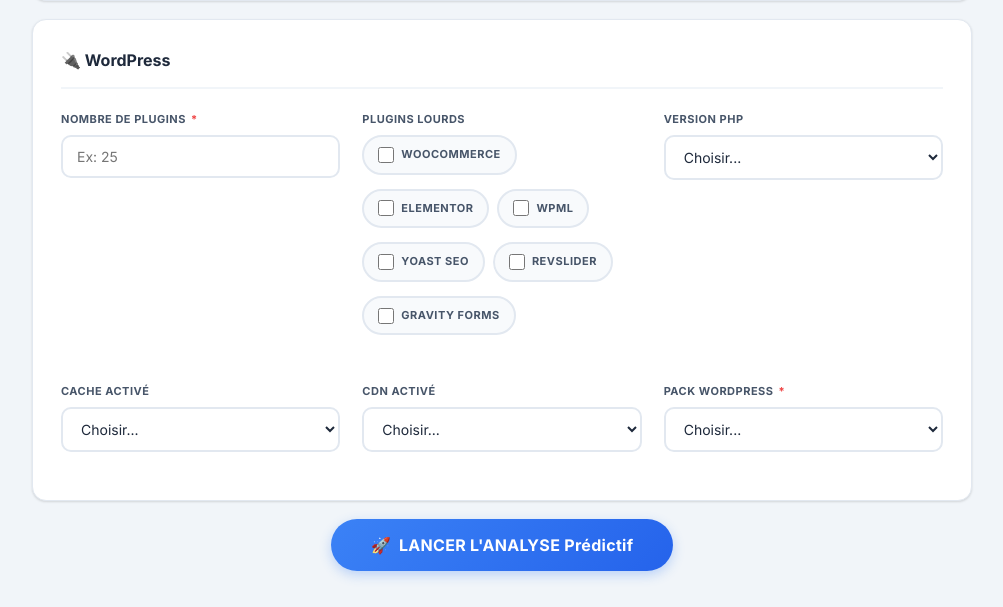
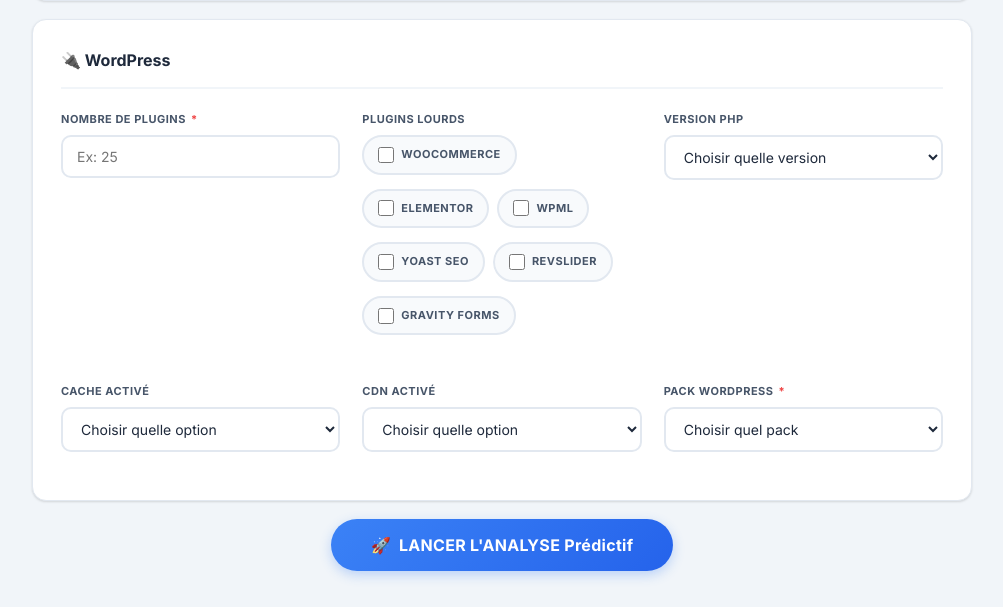
Before and after one commit to tech-abdennour/SFE, a PHP site: page /download/dashboard.php in a window 1280 px wide. Shown: the part 929-1536 px from the top of the page, without its empty margins (268-1271 px from the left). Run offline with PHP 8.4, Linux system fonts and the light colour scheme; the visitor is signed in with stand-in values (Sample User, id 1); data comes from the database, SQL or seed files in the repository.

Commit message:
projet complet

```diff
--- a/sfe-docker-nginx/app/dashboard.php
+++ b/sfe-docker-nginx/app/dashboard.php
@@ -687,10 +687,10 @@
                 <label class="checkbox-item"><input type="checkbox" value="revslider">RevSlider</label>
                 <label class="checkbox-item"><input type="checkbox" value="gravityforms">Gravity Forms</label>
             </div></div>
-            <div class="form-group"><label>Version PHP</label><select id="php_version"><option value="none" selected>Choisir...</option><option value="7.4">PHP 7.4</option><option value="8.0">PHP 8.0</option><option value="8.1">PHP 8.1</option><option value="8.2">PHP 8.2</option><option value="8.3">PHP 8.3</option></select></div>
-            <div class="form-group"><label>Cache activé</label><select id="cache_enabled"><option value="none" selected>Choisir...</option><option value="oui">Oui</option><option value="non">Non</option></select></div>
-            <div class="form-group"><label>CDN activé</label><select id="cdn_enabled"><option value="none" selected>Choisir...</option><option value="oui">Oui</option><option value="non">Non</option></select></div>
-            <div class="form-group"><label>Pack WordPress <span class="required">*</span></label><select id="wp_type"><option value="none" selected>Choisir...</option><option value="small">SMALL</option><option value="medium">MEDIUM</option><option value="performance">PERFORMANCE</option></select></div>
+            <div class="form-group"><label>Version PHP</label><select id="php_version"><option value="none" selected>Choisir quelle version</option><option value="7.4">PHP 7.4</option><option value="8.0">PHP 8.0</option><option value="8.1">PHP 8.1</option><option value="8.2">PHP 8.2</option><option value="8.3">PHP 8.3</option></select></div>
+            <div class="form-group"><label>Cache activé</label><select id="cache_enabled"><option value="none" selected>Choisir quelle option</option><option value="oui">Oui</option><option value="non">Non</option></select></div>
+            <div class="form-group"><label>CDN activé</label><select id="cdn_enabled"><option value="none" selected>Choisir quelle option</option><option value="oui">Oui</option><option value="non">Non</option></select></div>
+            <div class="form-group"><label>Pack WordPress <span class="required">*</span></label><select id="wp_type"><option value="none" selected>Choisir quel pack</option><option value="small">SMALL</option><option value="medium">MEDIUM</option><option value="performance">PERFORMANCE</option></select></div>
         </div></div>
         <div class="action-center"><button class="btn-primary btn-launch" onclick="runAnalysis()"><span>🚀</span> LANCER L'ANALYSE Prédictif</button></div>
     </div>
--- a/sfe-docker-nginx/app/index.php
+++ b/sfe-docker-nginx/app/index.php
@@ -45,6 +45,7 @@
 <html lang="fr">
 <head>
     <meta charset="UTF-8">
+    <link rel="icon" type="image/png" href="logos.png">
     <title>Connexion - SFE Project</title>
     <script src="https://unpkg.com/feather-icons"></script>
     <style>
```
